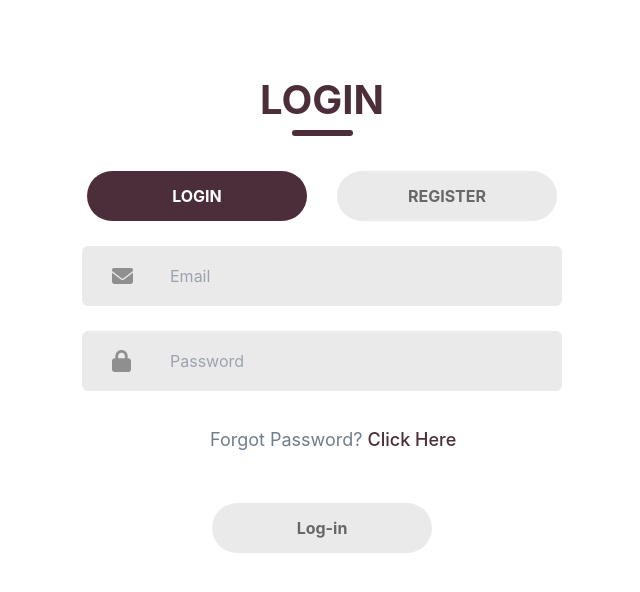
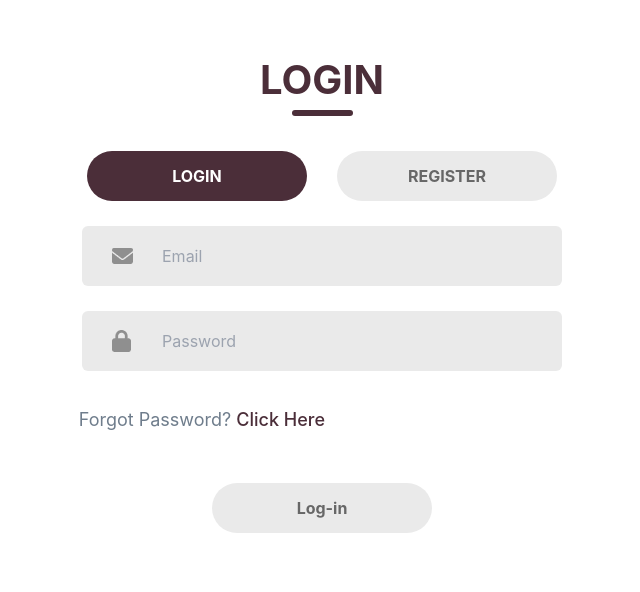
Before and after one commit to nicapos/class-schedule-editor, a React (Create React App) app in the folder client/: page /login in a window 1280 px wide. Shown: the top 592 px of the page, without its empty margins (318-958 px from the left). Built offline with nearby package versions, Linux system fonts and the light colour scheme.

Commit message:
fix: limit scope of styles from css
Co-Authored-By: Chelsea Fernandez <104416734+CheaFernandez@users.noreply.github.com>
Co-Authored-By: Julia <73921461+jaekanna@users.noreply.github.com>

```diff
--- a/client/src/assets/css/Admin.css
+++ b/client/src/assets/css/Admin.css
@@ -1,42 +1,42 @@
-.container {
+#admin-page .container {
     max-width: 800px;
     margin: 0 auto;
     padding: 20px;
   }
 
-h1 {
+#admin-page h1 {
 font-size: 24px;
 margin-top: 20px;
 margin-bottom: 20px;
 }
 
-table {
+#admin-page table {
 width: 100%;
 border-collapse: collapse;
 margin-top: 20px;
 }
 
-th, td {
+#admin-page th, td {
 border: 1px solid #ddd;
 padding: 10px;
 text-align: left;
 }
 
-th {
+#admin-page th {
 background-color: #f2f2f2;
 }
 
-tr:hover {
+#admin-page tr:hover {
 background-color: #f5f5f5;
 }
 
-input {
+#admin-page input {
 width: 100%;
 padding: 8px;
 box-sizing: border-box;
 }
 
-button {
+#admin-page button {
 background-color: #4caf50;
 color: white;
 padding: 10px 15px;
@@ -44,6 +44,6 @@ border: none;
 cursor: pointer;
 }
 
-button:hover {
+#admin-page button:hover {
 background-color: #45a049;
 }
--- a/client/src/assets/css/LoginRegisterForm.css
+++ b/client/src/assets/css/LoginRegisterForm.css
@@ -1,8 +1,8 @@
-.body {
+#auth-page .body {
   height: 100vh;
   background: linear-gradient(#6f7d8c, #6c596e, #4b2e39);
 }
-.container {
+#auth-page .container {
   display: flex;
   flex-direction: column;
   margin: auto;
@@ -13,7 +13,7 @@
   width: 600px;
 }
 
-.header {
+#auth-page .header {
   display: flex;
   flex-direction: column;
   align-items: center;
@@ -23,20 +23,20 @@
   /* border: #4B2E39 dashed 2px; */
 }
 
-.text {
+#auth-page .text {
   color: #4b2e39;
   font-size: 40px;
   font-weight: 700;
 }
 
-.underline {
+#auth-page .underline {
   width: 61px;
   height: 6px;
   background: #4b2e39;
   border-radius: 9px;
 }
 
-form {
+#auth-page form {
   margin-top: 35px;
   display: flex;
   flex-direction: column;
@@ -44,13 +44,13 @@ form {
   /* border: #4B2E39 dashed 2px; */
 }
 
-.photo_input {
+#auth-page .photo_input {
   display: flex;
   justify-content: center;
   align-items: center;
 }
 
-.photo_input img {
+#auth-page .photo_input img {
   width: 150px;
   height: 150px;
   /* border: #4B2E39 dashed 2px; */
@@ -59,7 +59,7 @@ form {
   cursor: pointer;
 }
 
-.input {
+#auth-page .input {
   display: flex;
   justify-content: space-between;
   flex-direction: row;
@@ -71,11 +71,11 @@ form {
   border-radius: 6px;
 }
 
-.input img {
+#auth-page .input img {
   margin-left: 30px;
 }
 
-.input input {
+#auth-page .input input {
   width: 400px;
   height: 30px;
   border: none;
@@ -85,28 +85,28 @@ form {
   color: #4b2e39;
 }
 
-.forgot-password {
+#auth-page .forgot-password {
   padding-left: 30%;
   margin-top: 10px;
   color: #6f7d8c;
   font-size: 18px;
 }
 
-.forgot-password span {
+#auth-page .forgot-password span {
   color: #4b2e39;
   cursor: pointer;
   font-weight: 500;
 }
 
-.submit-container {
+#auth-page .submit-container {
   display: flex;
   justify-content: center;
   gap: 30px;
   /* margin: 10px auto; */
 }
 
-button[type="submit"],
-.submit-container button {
+#auth-page button[type="submit"],
+#auth-page .submit-container button {
   display: flex;
   justify-content: center;
   align-items: center;
@@ -120,7 +120,7 @@ button[type="submit"],
   color: #676767;
 }
 
-button.light {
+#auth-page button.light {
   color: #fff;
   background: #4b2e39;
 }
--- a/client/src/views/AdminPage.js
+++ b/client/src/views/AdminPage.js
@@ -40,7 +40,7 @@ function AdminPage() {
   };
 
   const renderPage = () => (
-    <div className="container">
+    <div className="container" id="admin-page">
       <h1>Admin Panel</h1>
       <table>
         <thead>
--- a/client/src/views/LoginRegister.js
+++ b/client/src/views/LoginRegister.js
@@ -182,7 +182,7 @@ function Login() {
   }
 
   return (
-    <div className="container">
+    <div className="container" id="auth-page">
       <div className="header">
         <div className="text">{formMode}</div>
         <div className="underline" />
--- a/client/tailwind.config.js
+++ b/client/tailwind.config.js
@@ -4,10 +4,10 @@ const { fontFamily } = require("tailwindcss/defaultTheme");
 module.exports = {
   darkMode: ["class"],
   content: [
-    './pages/**/*.{ts,tsx}',
-    './components/**/*.{ts,tsx}',
-    './app/**/*.{ts,tsx}',
-    './src/**/*.{ts,tsx}',
+    './pages/**/*.{js,jsx,ts,tsx}',
+    './components/**/*.{js,jsx,ts,tsx}',
+    './app/**/*.{js,jsx,ts,tsx}',
+    './src/**/*.{js,jsx,ts,tsx}',
   ],
   prefix: "",
   theme: {
```
